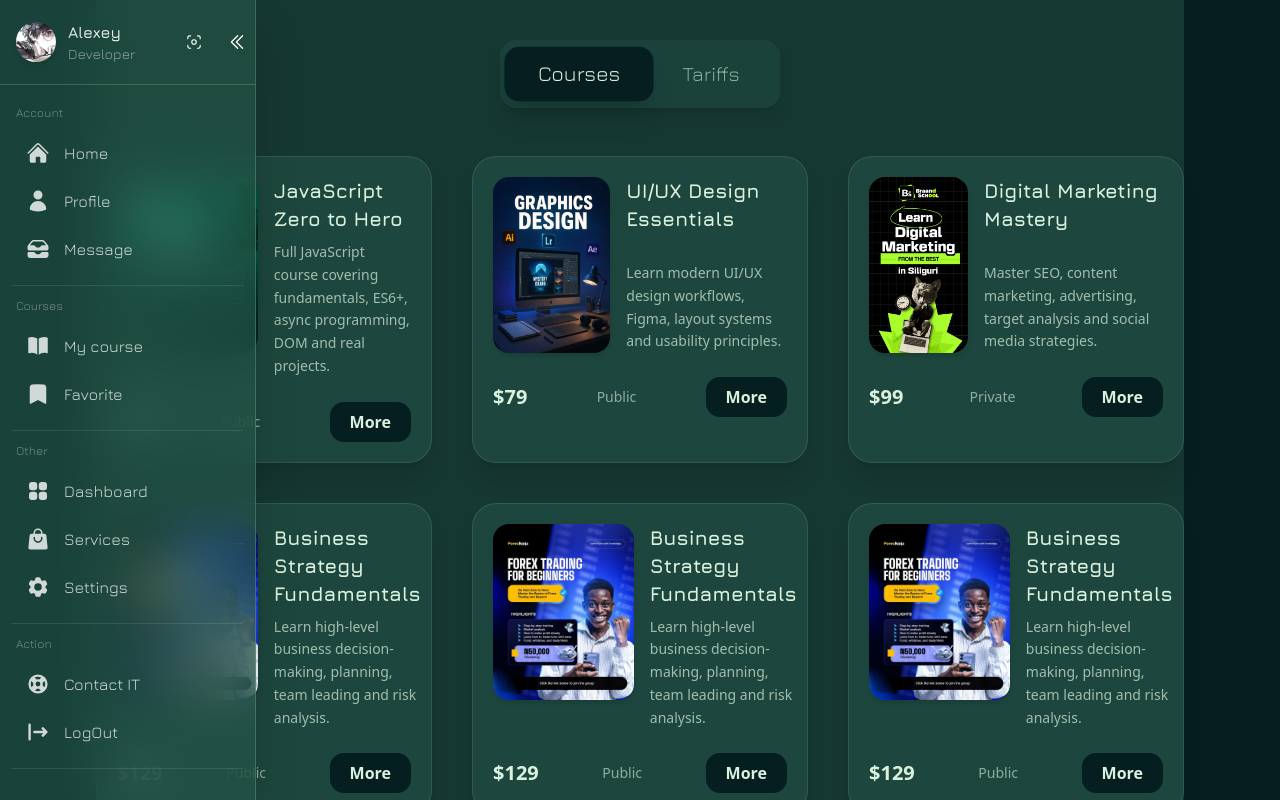
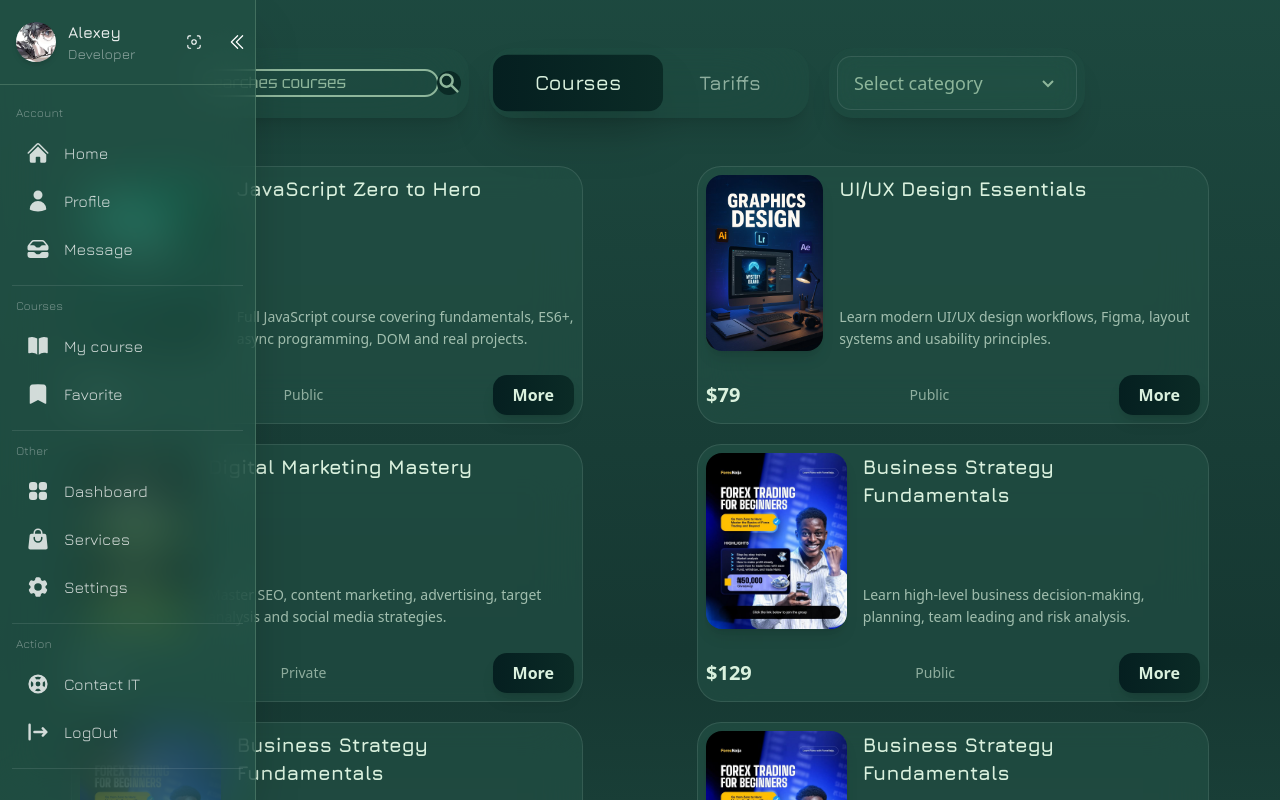
Before and after one commit to Logbin05/Unicron, a React (Vite) app in the folder WebClient/: page /u/services in a window 1280 px wide. Shown: the top 800 px of the page. Built offline with nearby package versions, Linux system fonts and the light colour scheme.

Commit message:
Added: filtred categories, SupportPage; Updated: app route

```diff
--- /dev/null
+++ b/WebClient/src/components/dropdown/dropdown.tsx
@@ -0,0 +1,89 @@
+import { useRef, useState, useLayoutEffect } from "react";
+import { BiChevronDown } from "react-icons/bi";
+import { LuCheck } from "react-icons/lu";
+import { motion, AnimatePresence } from "motion/react";
+import type { DropdownProps, DropdownItem } from "@entities/ui/dropdown";
+
+export function DropDown({
+  label,
+  items,
+  onSelect,
+  value,
+}: DropdownProps & { value?: string }) {
+  const ref = useRef<HTMLDivElement>(null);
+  const [isOpen, setIsOpen] = useState(false);
+
+  const selected = items.find((i) => i.value === value) || null;
+
+  useLayoutEffect(() => {
+    function handleClickOutside(e: MouseEvent) {
+      if (ref.current && !ref.current.contains(e.target as Node)) {
+        setIsOpen(false);
+      }
+    }
+    document.addEventListener("mousedown", handleClickOutside);
+    return () => document.removeEventListener("mousedown", handleClickOutside);
+  }, []);
+
+  function handleSelect(item: DropdownItem) {
+    onSelect(item.value);
+    setIsOpen(false);
+  }
+
+  return (
+    <div ref={ref} className="relative w-[240px] select-none">
+      <button
+        onClick={() => setIsOpen((o) => !o)}
+        className="flex justify-between items-center w-full bg-fourth/40
+        backdrop-blur-md border border-white/10 px-4 py-3 rounded-xl
+        text-fifth text-lg font-medium transition hover:bg-fourth/60 z-50"
+      >
+        <div className="flex items-center gap-2 overflow-hidden">
+          {selected?.icon}
+          <span className="truncate">{selected?.label || label}</span>
+        </div>
+        <motion.span
+          animate={{ rotate: isOpen ? 180 : 0 }}
+          transition={{ duration: 0.2 }}
+        >
+          <BiChevronDown size={24} />
+        </motion.span>
+      </button>
+
+      <AnimatePresence>
+        {isOpen && (
+          <motion.ul
+            initial={{ opacity: 0, scale: 0.95, y: -10 }}
+            animate={{ opacity: 1, scale: 1, y: 0 }}
+            exit={{ opacity: 0, scale: 0.95, y: -10 }}
+            transition={{ duration: 0.2 }}
+            className="absolute left-0 top-full mt-2 w-full bg-fourth/70
+            backdrop-blur-xl border border-white/10 rounded-xl shadow-xl
+            overflow-y-auto max-h-80 z-9999"
+          >
+            {items.map((item) => (
+              <motion.li
+                key={item.value}
+                onClick={() => handleSelect(item)}
+                whileHover={{ backgroundColor: "rgba(255,255,255,0.08)" }}
+                whileTap={{ scale: 0.97 }}
+                className={`flex items-center justify-between px-4 py-3 text-sixth text-lg cursor-pointer
+                  border-b border-white/5 last:border-none transition-colors ${
+                    selected?.value === item.value
+                      ? "bg-white/10 font-semibold"
+                      : ""
+                  }`}
+              >
+                <div className="flex items-center gap-2">
+                  {item.icon}
+                  <span className="truncate">{item.label}</span>
+                </div>
+                {selected?.value === item.value && <LuCheck />}
+              </motion.li>
+            ))}
+          </motion.ul>
+        )}
+      </AnimatePresence>
+    </div>
+  );
+}
--- /dev/null
+++ b/WebClient/src/entities/ui/dropdown.ts
@@ -0,0 +1,12 @@
+export interface DropdownProps {
+  label: string;
+  items: DropdownItem[];
+  onSelect: (value: string) => void;
+  width?: string;
+}
+
+export type DropdownItem = {
+  label: string;
+  value: string;
+  icon?: React.ReactNode;
+};
--- a/WebClient/src/pages/ServicePage.tsx
+++ b/WebClient/src/pages/ServicePage.tsx
@@ -1,12 +1,19 @@
 import { useState } from "react";
-import { PopUp } from "@components/popup/popup";
-import { mockCourses, mockTariffs } from "@mock/data";
+import { HiSearch } from "react-icons/hi";
 import type { Course } from "@entities/data/course";
+import { PopUp } from "@features/course_popup/popup";
+import { DropDown } from "@components/dropdown/dropdown";
+import type { DropdownItem } from "@entities/ui/dropdown";
+import { mockCourses, mockTariffs, mockCategories } from "@mock/data";
+import { motion, AnimatePresence, type Variants } from "framer-motion";
 
 export function ServicePage() {
   const [isOpen, setIsOpen] = useState<boolean>(false);
   const [activeCourse, setActiveCourse] = useState<Course | null>(null);
   const [activeTab, setActiveTab] = useState<"courses" | "tariffs">("courses");
+  const [selectedCategory, setSelectedCategory] = useState<DropdownItem | null>(
+    null
+  );
 
   function openPopup(course: Course) {
     setActiveCourse(course);
@@ -18,82 +25,133 @@ export function ServicePage() {
     setActiveCourse(null);
   }
 
+  const cardVariants: Variants = {
+    hidden: { opacity: 0, y: 50, scale: 0.9 },
+    visible: (custom: number) => ({
+      opacity: 1,
+      y: 0,
+      scale: 1,
+      transition: {
+        delay: custom * 0.08,
+        type: "spring",
+        stiffness: 100,
+        damping: 12,
+      },
+    }),
+    hover: { scale: 1.05, y: -5, boxShadow: "0 20px 30px rgba(0,0,0,0.3)" },
+  };
+
   return (
-    <section className="bg-third w-[85vw] mx-auto min-h-screen py-10">
-      <div className="flex justify-center mb-12">
-        <div className="flex bg-fourth/40 backdrop-blur-xl p-2 rounded-2xl shadow-lg">
+    <section className="bg-linear-to-b from-fourth/80 via-third to-fourth min-h-screen py-12 px-6">
+      <div className="flex justify-center mb-12 gap-5 z-20 relative">
+        {activeTab === "courses" && (
+          <div
+            className="flex bg-fourth/30 backdrop-blur-2xl p-2
+          justify-around rounded-3xl shadow-xl items-center"
+          >
+            <input
+              type="text"
+              placeholder="Searches courses"
+              className="outline-2 outline-fifth rounded-2xl 2k:w-lg font-Tektur
+              2k:text-xl 2k:px-3 2k:py-2 text-fifth placeholder:text-fifth transition-all focus-visible:outline-fifth
+              focus-visible:shadow-lg focus-visible:shadow-fifth"
+            />
             <button
-            onClick={() => setActiveTab("courses")}
+              type="button"
+              className="bg-secondary 2k:p-3 2k:mx-3 rounded-xl cursor-pointer transition-all active:bg-secondary/70"
+            >
+              <HiSearch className="text-2xl text-fifth" />
+            </button>
+          </div>
+        )}
+
+        <div className="flex bg-fourth/30 backdrop-blur-2xl p-2 rounded-3xl shadow-xl">
+          {["courses", "tariffs"].map((tab) => (
+            <button
+              key={tab}
+              onClick={() => setActiveTab(tab as "courses" | "tariffs")}
               className={`
-              px-8 py-3 rounded-xl font-Jura text-xl transition-all duration-300
+                px-10 py-3 rounded-xl font-Jura text-xl font-semibold transition-all duration-300
                 ${
-                activeTab === "courses"
-                  ? "bg-primary text-sixth shadow-xl scale-105"
-                  : "text-sixth/60 hover:text-sixth"
+                  activeTab === tab
+                    ? "bg-linear-to-r from-primary to-secondary text-sixth shadow-2xl scale-105"
+                    : "text-sixth/60 hover:text-sixth hover:scale-105"
                 }
               `}
             >
-            Courses
+              {tab.charAt(0).toUpperCase() + tab.slice(1)}
             </button>
-
-          <button
-            onClick={() => setActiveTab("tariffs")}
-            className={`
-              px-8 py-3 rounded-xl font-Jura text-xl transition-all duration-300
-              ${
-                activeTab === "tariffs"
-                  ? "bg-primary text-sixth shadow-xl scale-105"
-                  : "text-sixth/60 hover:text-sixth"
-              }
-            `}
-          >
-            Tariffs
-          </button>
-        </div>
+          ))}
         </div>
 
-      <div className="grid grid-cols-3 gap-10 justify-items-center">
+        {activeTab === "courses" && (
+          <div className="flex bg-fourth/30 backdrop-blur-2xl p-2 justify-around rounded-3xl shadow-xl items-center relative z-50">
+            <DropDown
+              label="Select category"
+              items={mockCategories.map((c) => ({
+                label: c.category_name,
+                value: c.category_id.toString(),
+              }))}
+              value={selectedCategory?.value}
+              onSelect={(val) => {
+                const item =
+                  mockCategories
+                    .map((c) => ({ label: c.category_name, value: c.category_id.toString() }))
+                    .find((i) => i.value === val) || null;
+                setSelectedCategory(item);
+              }}
+            />
+          </div>
+        )}
+      </div>
+
+      <div className="grid grid-cols-1 sm:grid-cols-2 lg:grid-cols-2 2k:grid-cols-3 gap-5 justify-items-center z-0 relative">
+        <AnimatePresence>
           {activeTab === "courses" &&
             mockCourses.map((c, index) => (
-            <div
+              <motion.div
                 key={c.course_id}
-              style={{ animationDelay: `${index * 0.08}s` }}
-              className="animate-fadeIn bg-fourth/60 backdrop-blur-xl border border-white/10
-                         rounded-3xl p-5 max-w-sm w-full shadow-xl
-                         hover:shadow-2xl hover:-translate-y-2 hover:border-white/20
-                         transition-all duration-500"
+                custom={index}
+                initial="hidden"
+                animate="visible"
+                whileHover="hover"
+                variants={cardVariants}
+                className="bg-fourth/60 backdrop-blur-xl border border-white/10
+                           rounded-3xl p-2 w-full lg:max-w-lg 2k:max-w-2xl 2k:p-5 cursor-pointer transform-gpu relative z-0"
               >
                 <div className="flex gap-4">
-                <img
+                  <motion.img
                     src={c.course_image}
                     alt={c.course_name}
-                  className="w-44 h-44 object-cover rounded-2xl shadow-md"
+                    className="w-44 h-44 2k:size-60 object-cover rounded-2xl shadow-lg"
+                    whileHover={{ scale: 1.1, rotate: 2 }}
                   />
                   <div className="flex flex-col justify-between">
                     <h2 className="text-sixth text-xl font-Jura font-bold">
                       {c.course_name}
                     </h2>
-                  <p className="text-sixth/70 text-sm mt-2 leading-relaxed">
+                    <p className="text-sixth/70 text-sm mt-2 leading-relaxed line-clamp-5">
                       {c.course_desc}
                     </p>
                   </div>
                 </div>
 
                 <div className="flex justify-between items-center mt-6 text-sixth font-medium">
-                <span className="text-xl font-bold">${c.price}</span>
+                  <span className="text-xl font-bold">
+                    {c.price !== 0 ? `$${c.price}` : "find"}
+                  </span>
                   <span className="text-sm opacity-60">
                     {c.visibility === "public" ? "Public" : "Private"}
                   </span>
-
                   <button
                     onClick={() => openPopup(c)}
-                  className="bg-primary py-2 px-5 rounded-xl font-semibold cursor-pointer
-                             transition-all hover:bg-third hover:text-fourth hover:scale-105"
+                    className="bg-linear-to-r from-primary to-secondary py-2 px-5 rounded-xl font-semibold text-sixth shadow-lg
+                               transition-all hover:scale-110 hover:shadow-2xl"
                   >
                     More
                   </button>
                 </div>
-            </div>
+              </motion.div>
             ))}
 
           {activeTab === "tariffs" &&
@@ -123,16 +181,32 @@ export function ServicePage() {
                     className="bg-primary py-2 px-7 rounded-xl font-semibold cursor-pointer
                              transition-all hover:bg-third hover:text-fourth hover:scale-105"
                   >
-                  Pay
+                    {t.tariff_price === 0 ? "Free" : "Pay"}
                   </button>
                 </div>
               </div>
             ))}
+        </AnimatePresence>
       </div>
 
+      <AnimatePresence>
         {isOpen && activeCourse && (
-        <div className="fixed inset-0 backdrop-blur-md flex items-center justify-center z-50">
-          <div className="bg-primary p-6 rounded-2xl w-11/12 max-w-md relative">
+          <motion.div
+            className="fixed inset-0 backdrop-blur-md bg-black/40 flex items-center justify-center z-50"
+            initial={{ opacity: 0 }}
+            animate={{ opacity: 1 }}
+            exit={{ opacity: 0 }}
+          >
+            <motion.div
+              className="bg-primary p-6 rounded-3xl w-11/12 max-w-md shadow-2xl"
+              initial={{ scale: 0.8, opacity: 0 }}
+              animate={{
+                scale: 1,
+                opacity: 1,
+                transition: { type: "spring", stiffness: 120 },
+              }}
+              exit={{ scale: 0.8, opacity: 0 }}
+            >
               <PopUp
                 id={activeCourse.course_id}
                 title={activeCourse.course_name}
@@ -141,9 +215,10 @@ export function ServicePage() {
                 price={activeCourse.price}
                 onClose={closePopup}
               />
-          </div>
-        </div>
+            </motion.div>
+          </motion.div>
         )}
+      </AnimatePresence>
     </section>
   );
 }
--- /dev/null
+++ b/WebClient/src/pages/SupportPage.tsx
@@ -0,0 +1,50 @@
+import { motion, type Variants } from "framer-motion";
+
+const cardVariants: Variants = {
+  hidden: { opacity: 0, y: 30, scale: 0.95 },
+  visible: (i: number) => ({
+    opacity: 1,
+    y: 0,
+    scale: 1,
+    transition: { delay: i * 0.1, type: "spring", stiffness: 120, damping: 14 },
+  }),
+  hover: { scale: 1.05, y: -5, boxShadow: "0 25px 35px rgba(0,0,0,0.3)" },
+};
+
+export function SupportPage() {
+  const cards = [
+    { id: 1, title: "FAQ", desc: "Find answers to common questions" },
+    { id: 2, title: "Contact Us", desc: "Reach our support team anytime" },
+    { id: 3, title: "Guides", desc: "Step-by-step tutorials and tips" },
+  ];
+
+  return (
+    <section className="w-full min-h-screen px-6 py-12 bg-linear-to-b
+      from-fourth/80 via-third to-fourth flex justify-center">
+      <div className="grid grid-cols-1 sm:grid-cols-2 lg:grid-cols-3 gap-8">
+        {cards.map((card, index) => (
+          <motion.div
+            key={card.id}
+            custom={index}
+            initial="hidden"
+            animate="visible"
+            whileHover="hover"
+            variants={cardVariants}
+            className="bg-fourth/60 backdrop-blur-xl border border-white/10
+                       rounded-3xl p-6 w-full max-w-sm text-sixth cursor-pointer
+                       transition-all duration-300"
+          >
+            <h2 className="text-2xl font-Jura font-bold mb-3">{card.title}</h2>
+            <p className="text-sixth/70 text-sm leading-relaxed">{card.desc}</p>
+            <button
+              className="mt-6 px-5 py-2 bg-primary text-sixth rounded-xl font-semibold
+                               shadow-lg hover:scale-105 hover:shadow-2xl transition-all"
+            >
+              Learn More
+            </button>
+          </motion.div>
+        ))}
+      </div>
+    </section>
+  );
+}
--- a/WebClient/src/routes/app_route.tsx
+++ b/WebClient/src/routes/app_route.tsx
@@ -3,6 +3,7 @@ import { MainPage } from "../pages/MainPage";
 import { MyProfilePage } from "@pages/ProfilePage";
 import { UserLayout } from "@layouts/user/layout";
 import { ServicePage } from "@pages/ServicePage";
+import { SupportPage } from "@pages/SupportPage";
 
 export function AppRoutes() {
   return (
@@ -12,6 +13,7 @@ export function AppRoutes() {
         <Route path="u/*" element={<UserLayout />}>
           <Route path="me" element={<MyProfilePage />} />
           <Route path="services" element={<ServicePage />} />
+          <Route path="support" element={<SupportPage />} />
         </Route>
       </Routes>
     </>
```
Also changed, not shown: WebClient/src/features/course_popup/popup.tsx (renamed from WebClient/src/components/popup/popup.tsx), WebClient/src/pages/Teacher.tsx (deleted). Lines whose indentation alone changed are shown as unchanged.
